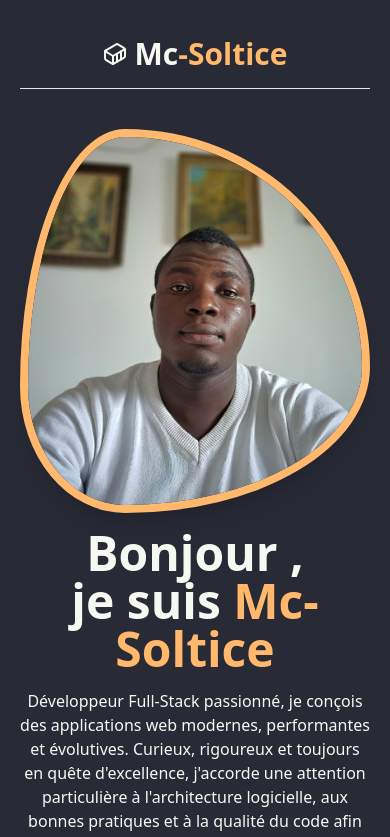
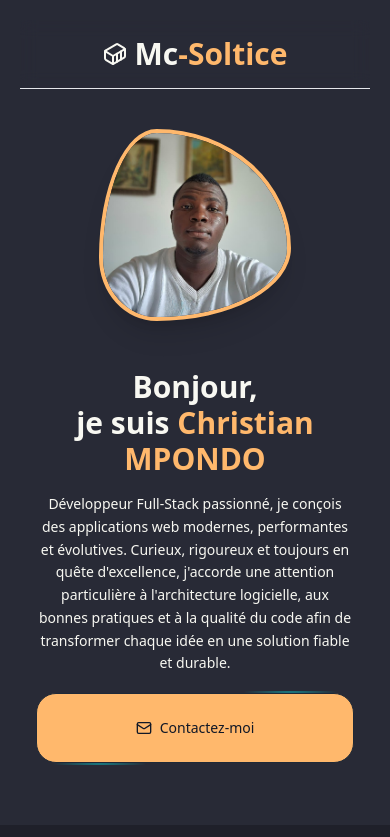
Before and after one commit to Mc-soltice/Mon-Port-folio, a React (Vite) app: page / in a window 390 px wide. Shown: the top 837 px of the page. Built offline with nearby package versions, Linux system fonts and the light colour scheme.

Commit message:
mise a jour de la section home

```diff
--- a/src/components/Home.tsx
+++ b/src/components/Home.tsx
@@ -6,16 +6,16 @@ const Home = () => {
     const handleClick = () => {
         window.open("https://wa.me/237696063115", "_blank");
     };
+
     return (
-        <div id="Home" className="flex flex-col-reverse md:flex-row justify-center items-center md:my-32 my-10">
-
-            <div className="flex flex-col ">
-                <h1 className="text-5xl md:text-5xl font-bold text-center md:text-left mt-4 md:mt-0">
-                    Bonjour , <br /> je suis {" "}
-                    <span className="text-accent">Mc-Soltice</span>
+        <div id="Home" className="flex flex-col-reverse md:flex-row justify-center items-center md:my-32 my-10 px-4 md:px-0">
+            <div className="flex flex-col w-full md:w-1/2 max-w-2xl">
+                <h1 className="text-3xl sm:text-4xl md:text-5xl font-bold text-center md:text-left mt-4 md:mt-0">
+                    Bonjour, <br /> je suis {" "}
+                    <span className="text-accent">Christian MPONDO</span>
                 </h1>
 
-                <p className="my-4 text-md text-center md:text-left">
+                <p className="my-4 text-sm sm:text-base text-center md:text-left leading-relaxed">
                     Développeur Full-Stack passionné, je conçois des applications
                     web modernes, performantes et évolutives. Curieux, rigoureux et
                     toujours en quête d'excellence, j'accorde une attention particulière
@@ -24,32 +24,35 @@ const Home = () => {
                     et durable.
                 </p>
 
+                <div className="flex justify-center md:justify-start">
                     <StarBorder
                         as="button"
                         onClick={handleClick}
-                    className="custom-class cursor-pointer"
+                        className="custom-class cursor-pointer w-full sm:w-auto"
                         color="cyan"
                         speed="2s"
                         thickness={2}
                     >
-                    <div className="flex justify-center items-center gap-2 text-gray-900">
-                        <Mail className="w-5 h-5" />
-                        <span>Contactez-moi</span>
+                        <div className="flex justify-center items-center gap-2 text-gray-900 px-4 py-2">
+                            <Mail className="w-4 h-4 sm:w-5 sm:h-5" />
+                            <span className="text-sm sm:text-base">Contactez-moi</span>
                         </div>
                     </StarBorder>
-
-
+                </div>
             </div>
 
-            <div className="md:ml-60">
-                <img src={img} alt="" className="w-96 h-96 object-cover border-8 border-accent shadow-xl"
+            <div className="md:ml-60 mb-8 md:mb-0">
+                <img
+                    src={img}
+                    alt="Christian MPONDO"
+                    className="w-48 h-48 sm:w-64 sm:h-64 md:w-80 md:h-80 lg:w-96 lg:h-96 object-cover border-4 sm:border-8 border-accent shadow-xl"
                     style={{
                         borderRadius: "30% 70% 70% 30% / 67% 62% 38% 33%"
                     }}
                 />
             </div>
         </div>
-    )
-}
+    );
+};
 
-export default Home
+export default Home;
```
Lines whose indentation alone changed are shown as unchanged.
